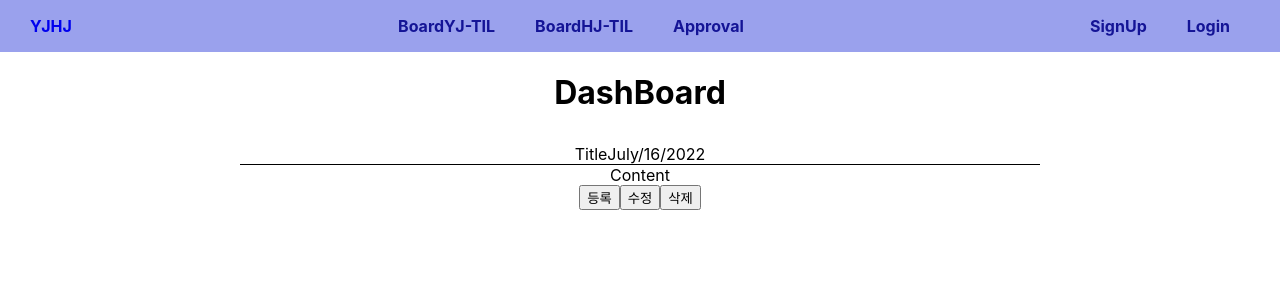
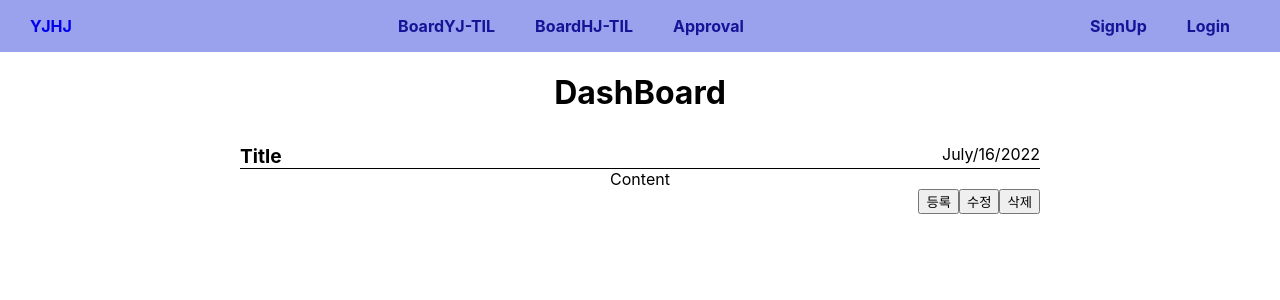
Before and after one commit to 10019610/YJToDo, a React (Create React App) app in the folder todo_FE/temp_react/: page /main in a window 1280 px wide. Shown: the top 300 px of the page. Built offline with nearby package versions, Linux system fonts and the light colour scheme.

Commit message:
[수정] 메인 간단한 디자인 수정

```diff
--- a/todo_FE/temp_react/src/App.js
+++ b/todo_FE/temp_react/src/App.js
@@ -14,7 +14,7 @@ function App() {
   return (
     <div className="App">
       <Header />
-      <Route path="/">
+      <Route path="/" exact>
         <Redirect to="/main" />
       </Route>
       <Route path="/main">
--- a/todo_FE/temp_react/src/components/views/mainDashBoard/MainDashBoardPage.css
+++ b/todo_FE/temp_react/src/components/views/mainDashBoard/MainDashBoardPage.css
@@ -5,4 +5,17 @@
 
 .board-item-title {
     border-bottom: 1px solid black;
+    display: flex;
+    justify-content: space-between;
 }
+
+.board-item-title .boardTitle {
+    font-weight: bold;
+    font-size: 1.2rem;
+}
+
+.board-item-function {
+    display: flex;
+    justify-content: flex-end;
+
+}
--- a/todo_FE/temp_react/src/components/views/mainDashBoard/MainDashBoardPage.js
+++ b/todo_FE/temp_react/src/components/views/mainDashBoard/MainDashBoardPage.js
@@ -19,7 +19,7 @@ const MainDashBoardPage = () => {
         <div className="board-item">
           {/* 제목 부분 */}
           <div className="board-item-title">
-            <span>Title</span>
+            <span className="boardTitle">Title</span>
             <span>
               {month}/{day}/{year}
             </span>
@@ -29,7 +29,7 @@ const MainDashBoardPage = () => {
             <div>Content</div>
           </div>
           {/* 글 조작 버튼 부분 */}
-          <div>
+          <div className="board-item-function">
             <span>
               <button onClick={alertMessageHandler}>등록</button>
             </span>
```
